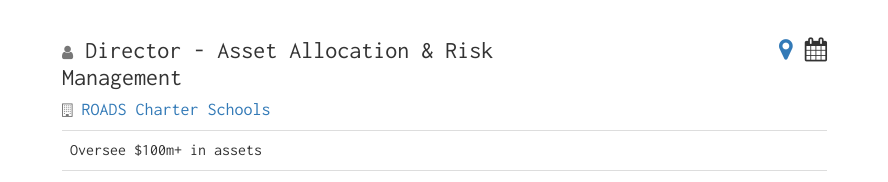
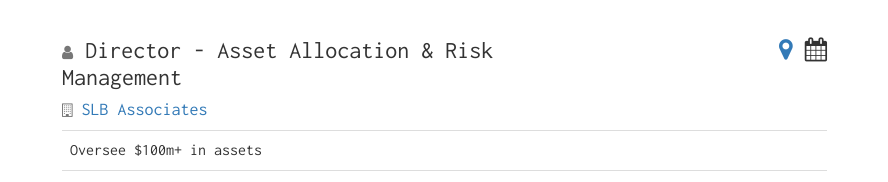
Before and after one commit to jorve/jorve.github.io, a plain HTML site: page index.html in a window 1280 px wide. Shown: the part 962-1144 px from the top of the page, without its empty margins (53-941 px from the left). Drawn offline with nearby package versions, Linux system fonts and the light colour scheme.

Commit message:
Update index.html
typo

```diff
--- a/index.html
+++ b/index.html
@@ -309,7 +309,7 @@
                         <div class="col-md-12" id="SLB">
                             <div class="col-md-7">
                                 <h3><small><i class="fa fa-user"></i></small> Director - Asset Allocation &amp; Risk Management</h3>
-                                <h4><a href="" target="_blank"><small><i class="fa fa-building-o"></i></small> ROADS Charter Schools</a></h4>
+                                <h4><a href="" target="_blank"><small><i class="fa fa-building-o"></i></small> SLB Associates</a></h4>
                             </div>
                             <div class="col-md-5 text-right">
                                 <h3><a class="location" href="https://goo.gl/maps/d9QERYHikJKu6VeJ7" data-toggle="tooltip" data-placement="top" title="Chicago, IL"><i class="fa fa-map-marker"></i></a> <i class="fa fa-calendar dates" data-toggle="tooltip" data-placement="top"
```
